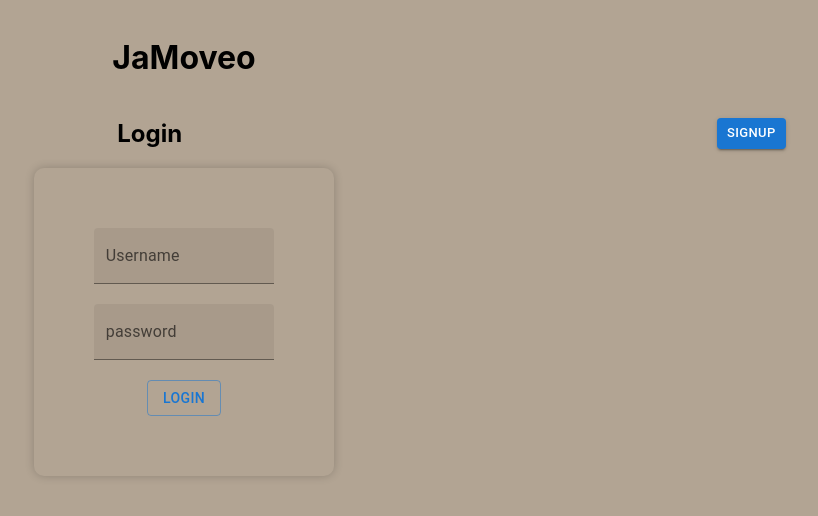
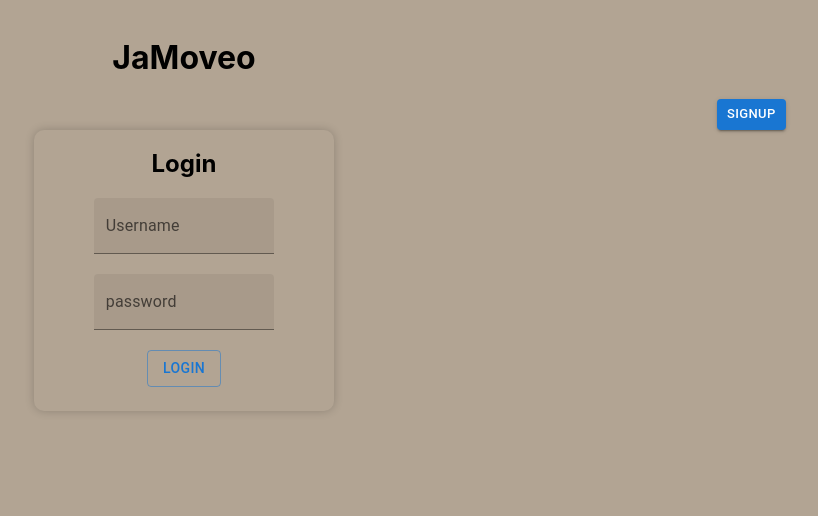
Before and after one commit to shahar9840/MoveoTask-Front, a React (Create React App) app: page /login in a window 1280 px wide. Shown: the top 516 px of the page, without its empty margins (456-1274 px from the left). Built offline with nearby package versions, Linux system fonts and the light colour scheme.

Commit message:
hash pass commit

```diff
--- a/src/App.css
+++ b/src/App.css
@@ -12,7 +12,9 @@ body {
   display: flex;
   flex-direction: column;
   align-items: center;
-  padding: 5%;
+  padding-left: 5%;
+  padding-right: 5%;
+  padding-bottom: 2%;
   max-width: 15%;
   border-radius: 10px;
   box-shadow: 0px 0px 10px rgba(0, 0, 0, 0.2);
--- a/src/Components/Admin.js
+++ /dev/null
@@ -1,9 +0,0 @@
-import React from 'react'
-
-function Admin() {
-  return (
-    <div>Admin</div>
-  )
-}
-
-export default Admin
--- /dev/null
+++ b/src/Components/AdminSearch.js
@@ -0,0 +1,19 @@
+import { Button, TextField } from "@mui/material";
+import React from "react";
+
+function AdminSearch() {
+  return (
+    <div>
+      <div>Admin</div>
+      <br/>
+      <div style={{display: "flex",flexDirection:"column"}}>
+      <TextField id="outlined-multiline-flexible" label="Search any song..." />
+      <br/>
+      <Button variant="contained">Search</Button>
+
+      </div>
+    </div>
+  );
+}
+
+export default AdminSearch;
--- a/src/Pages/Home.js
+++ b/src/Pages/Home.js
@@ -2,29 +2,31 @@ import { Button, Link } from "@mui/material";
 import axios from "axios";
 import React from "react";
 import { useNavigate } from "react-router-dom";
-import Admin from "../Components/Admin";
+import AdminSearch from "../Components/AdminSearch";
 import Player from "../Components/Player";
 
 function Home({ token }) {
   const navigate = useNavigate();
-  const [admin,setAdmin]=React.useState(false);
+  const [admin, setAdmin] = React.useState(false);
   React.useEffect(() => {
     if (token) {
-    setAdmin(isAdmin())
+      setAdmin(isAdmin());
     }
   }, [token]);
 
   const isAdmin = () => {
-    axios.get("http://localhost:50000/is_admin", {
+    axios
+      .get("http://localhost:50000/is_admin", {
         headers: {
           Authorization: `Bearer ${token}`,
         },
-    }).then((response) => {
+      })
+      .then((response) => {
         console.log("is admin?", response.data.is_admin);
         setAdmin(response.data.is_admin);
         return response.data.is_admin;
-    })
-    }
+      });
+  };
 
   const handleLogout = () => {
     localStorage.setItem("is_logged_in", false);
@@ -37,32 +39,24 @@ function Home({ token }) {
     <div>
       <div
         style={{
-          display: "flex",
-          justifyContent: "space-between",
-          alignItems: "center",
-          width: "100%",
+          textAlign: "right",
+
         }}
       >
-        <h2 style={{ flexGrow: 1, display: "flex", justifyContent: "center" }}>
-          Home
-        </h2>
+
         <Button variant="contained" size="small" onClick={handleLogout}>
           logout
         </Button>
-
-
       </div>
-      {!admin?
+      {!admin ? (
         <div>
-
-            <Player/>
+          <Player />
         </div>
-
-      :
+      ) : (
         <div>
-        <h1><Admin/></h1>
+          <AdminSearch />
         </div>
-      }
+      )}
     </div>
   );
 }
--- a/src/Pages/Login.js
+++ b/src/Pages/Login.js
@@ -41,19 +41,17 @@ function Login({token,username,setUsername,password,setPassword,navigate}) {
         }}
       >
         <div style={{ flexGrow: 1, display: "flex", justifyContent: "center" }}>
-          <h2>Login</h2>
+
         </div>
-        <Button variant="contained" size="small">
-          <Link
-            style={{ textDecoration: "none", color: "inherit" }}
-            href="/signup"
-          >
+        <Button onClick={() => navigate("/signup")} variant="contained" size="small">
+
             Signup
-          </Link>
+
         </Button>
       </div>
 
       <div className="login">
+      <h2>Login</h2>
         <TextField
           onChange={(e) => setUsername(e.target.value)}
           id="filled-basic"
--- a/src/Pages/Signup.js
+++ b/src/Pages/Signup.js
@@ -8,8 +8,10 @@ import {
 } from "@mui/material";
 import axios from "axios";
 import React from "react";
+import { useNavigate } from "react-router-dom";
 
 function Signup() {
+  const navigate = useNavigate();
   const [username, setUsername] = React.useState("");
   const [password, setPassword] = React.useState("");
   const [checkPassword, setCheckPassword] = React.useState("");
@@ -50,8 +52,16 @@ function Signup() {
 
   return (
     <div>
-      <h2>Signup</h2>
+        <div
+        style={{
+            textAlign: "right",
+          }}>
+
+      <Button onClick={() => navigate("/login")} variant="contained" size="small">Login</Button>
+
+        </div>
       <div className="login">
+      <h2 >Signup</h2>
         <TextField fullWidth id="filled-basic" label="Name" variant="filled" onChange={(e) => setName(e.target.value)} />
         <br></br>
         <TextField
```
Also changed, not shown: src/Components/AdminResult.js (added, +9 -0 lines). Lines whose indentation alone changed are shown as unchanged.
